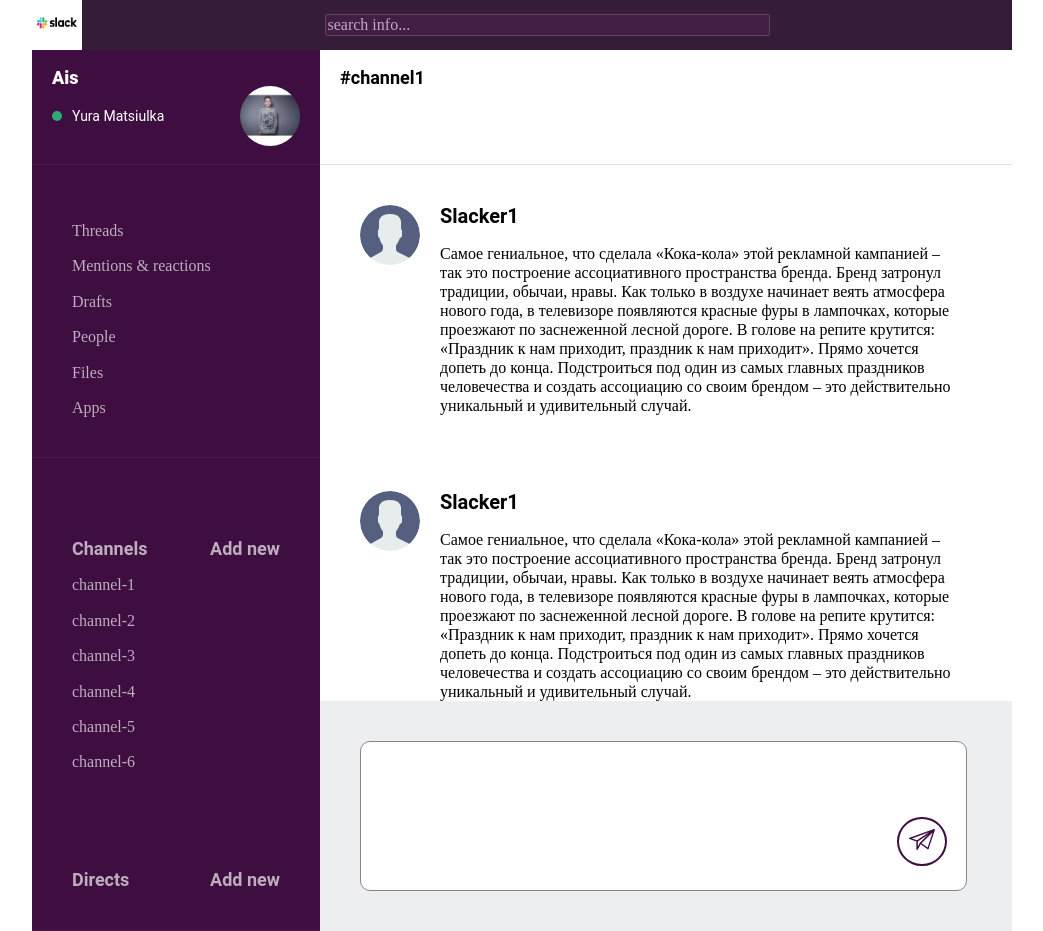
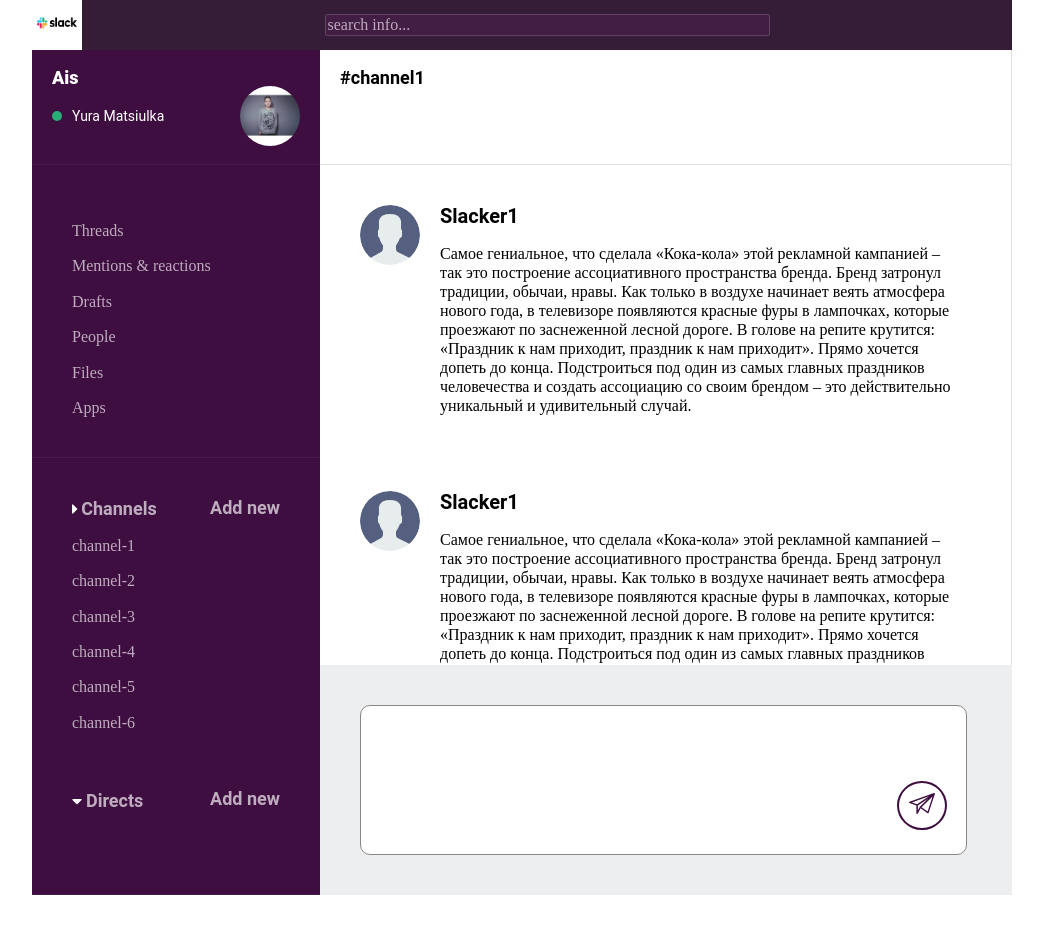
Before and after one commit to Happy-Love/Website, a plain HTML site: page index.html in a window 1280 px wide. Both pictures are taken after a click on the element "Channels". Shown: the whole page, without its empty margins (118-1161 px from the left). After the commit the page ends 895 px from the top, so only its background shows below. Drawn offline with Linux system fonts and the light colour scheme.

Commit message:
js update

```diff
--- a/css/style.css
+++ b/css/style.css
@@ -58,6 +58,9 @@ body span{
 }
 .block{
     border-bottom: 1px solid #481A49;
+}
+.block2{
+    border-right:1px solid #E2E2E2;
 }
 .block:last-child(0){
     border-bottom: 0px;
@@ -351,3 +354,6 @@ border:1px solid #614261;
     border:1px solid #937D94;
     color:#FAF9FA;
 }
+.white{
+    color:white;
+}
--- a/index.html
+++ b/index.html
@@ -6,7 +6,7 @@
     <title>Slack-App</title>
     <link rel="stylesheet" href="css/normalize.css">
     <link rel="stylesheet" href="css/style.css">
-
+    <link rel="stylesheet" href="https://use.fontawesome.com/releases/v5.7.1/css/all.css">
 </head>
 
 <body>
@@ -51,8 +51,13 @@
                 <div class="user_channels block">
                     <div class="channels">
                         <div class="channel_block">
+                            <div class="">
+                            <i class="fa fa-caret-down white"></i>
                             <span class="collapsible">Channels</span>
-                            <span class="add_channel ">Add new</span>
+                            </div>
+                            <div class="add__new__plus">
+                                <span class="add_channel">Add new</span>
+                            </div>
                         </div>
 
                         <div class="content">
@@ -68,8 +73,13 @@
                     </div>
                     <div class="directs">
                         <div class="channel_block">
-                            <span class="collapsible">Directs</span>
-                            <span class="add_channel" href="#">Add new</a>
+                            <div class="">
+                                <i class="fa fa-caret-down white"></i>
+                                <span class="collapsible">Directs</span>
+                                </div>
+                                <div class="add__new__plus">
+                                    <span class="add_channel">Add new</span>
+                                </div>
                         </div>
                         <div class="content">
                             <ul class="list">
@@ -88,10 +98,10 @@
 
             <!-- Middle-sidebar start -->
             <div class="middle-sidebar">
-                <div class="chat_info block1">
+                <div class="chat_info block1 block2">
                     <span class="channel_info">#channel1</span>
                 </div>
-                <div class="chat_history">
+                <div class="chat_history block2">
                     <div class="sender">
                         <img class="user_img " src="img/avatar.svg" alt="">
                         <div class="description">
@@ -141,10 +151,10 @@
                 </div>
                 <div class="chat_message">
                     <div class="message_icons">
-                        <i class="fa fa-plus-circle"></i>
+                        <!-- <i class="fa fa-plus-circle"></i>
                         <i class="fa fa-plus-camera"></i>
                         <i class="fa fa-plus-microphone"></i>
-                        <i class="fa fa-plus-smile-o"></i>
+                        <i class="fa fa-plus-smile-o"></i> -->
                     </div>
                     <div class="input-group">
 
--- a/js/script.js
+++ b/js/script.js
@@ -4,25 +4,28 @@
 // Вариант №2 использовать цикл для поиска родителя в случае если сайт будет изменяться.
 let coll=document.getElementsByClassName('collapsible');
 for (let i = 0; i < coll.length; i++) {
+    coll[i].addEventListener('click', function () {
+    coll[i].previousElementSibling.classList.toggle("fa-caret-right")
+    coll[i].previousElementSibling.classList.toggle("fa-caret-down");
+    let parent=coll[i];
+    let content=coll[i];
+    while(content.className!='content' ){
+        // Если мы дошли до эншиента(корня) выходим из цикла
+        if(parent.parentNode==null)
+            break;
+        // Смотрим предыдущего
+        parent=parent.parentNode;
+        // Cмотрим всех детей родителя и пытаемся обнаружить контент =)
+        let children=parent.children
+        for(let j = 0; j < children.length; j++)
+            if(children[j].className=='content')
+                content=children[j];
 
-    coll[i].addEventListener('click', function () {
-    let parent =coll[i].parentNode;
-    let ancestor = parent.parentNode;
-
-    // console.log(ancestor.lastChild);
-
-    let content=ancestor.lastElementChild;
+    }
     console.log(content);
-    // for(var i=0;i<ancestor.childNodes.length;i++){
-    //     if(ancestor.childNodes[i].className=="content"){
-    //         notes=ancestor.childNodes[i];
-    //         break;
-    //     }
-    // }
     if(content.style.maxHeight)
         content.style.maxHeight=null;
     else
         content.style.maxHeight=content.scrollHeight+'px'
     });
-
 }
```
